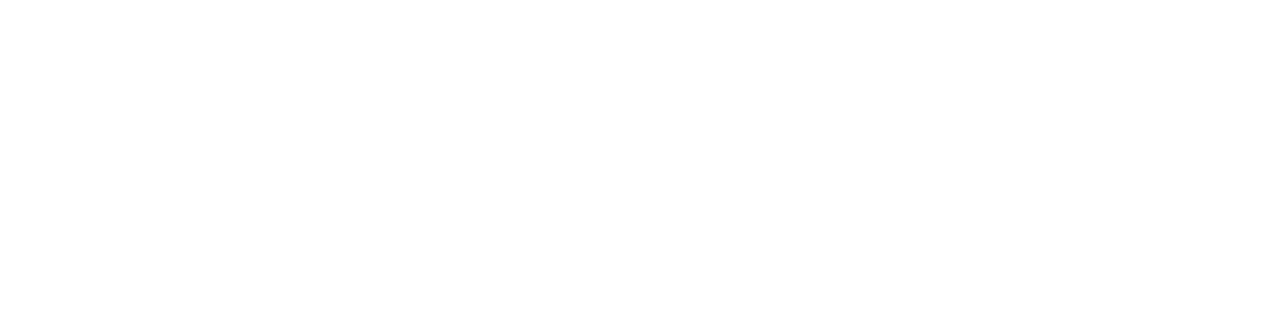
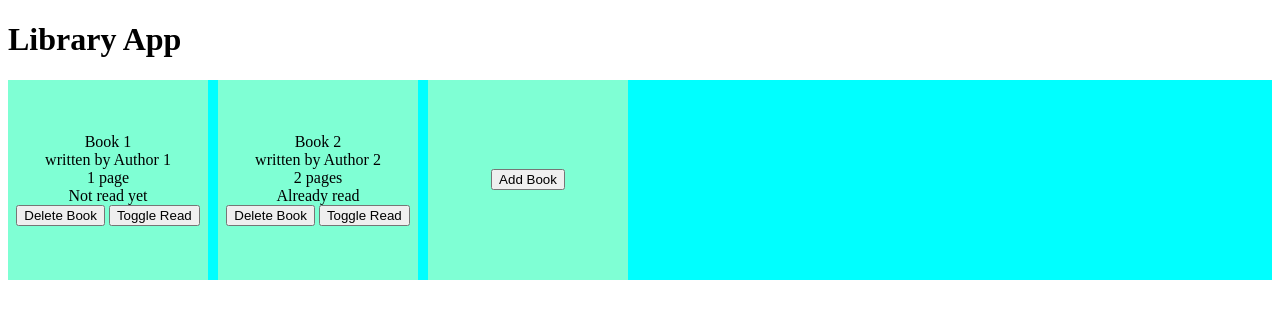
Before and after one commit to GillesRamstein/odin-library, a plain HTML site: page index.html in a window 1280 px wide. Drawn offline with Linux system fonts and the light colour scheme.

Commit message:
html/css/js skeleton, not interactive yet

```diff
--- a/index.html
+++ b/index.html
@@ -1,14 +1,36 @@
 <!DOCTYPE html>
 <html lang="en">
-<head>
-    <meta charset="UTF-8">
-    <meta http-equiv="X-UA-Compatible" content="IE=edge">
-    <meta name="viewport" content="width=device-width, initial-scale=1.0">
-    <link rel="stylesheet" href="style.css">
-    <script defer src="script.js"></script>
-    <title>Document</title>
-</head>
-<body>
+    <head>
+        <meta charset="UTF-8" />
+        <meta http-equiv="X-UA-Compatible" content="IE=edge" />
+        <meta name="viewport" content="width=device-width, initial-scale=1.0" />
+        <link rel="stylesheet" href="style.css" />
+        <script defer src="script.js"></script>
+        <title>Document</title>
+    </head>
 
-</body>
+    <!-- Book Template -->
+    <div id="book-template" class="book card hidden">
+        <div id="book-title"></div>
+        <div><span>written by </span><span id="book-author"></span></div>
+        <div id="book-pages"></div>
+        <div id="book-read"></div>
+        <div id="book-buttons">
+            <input type="button" value="Delete Book" />
+            <input type="button" value="Toggle Read" />
+        </div>
+    </div>
+
+    <body>
+        <div id="library-app">
+            <div id="header">
+                <h1>Library App</h1>
+            </div>
+            <div id="books">
+                <div id="add-book" class="card">
+                    <input type="button" value="Add Book" />
+                </div>
+            </div>
+        </div>
+    </body>
 </html>
--- a/script.js
+++ b/script.js
@@ -0,0 +1,42 @@
+let myLibrary = [];
+let books = document.getElementById("books");
+
+function Book(title, author, pages, read) {
+    this.title = title;
+    this.author = author;
+    this.pages = pages;
+    this.read = read;
+}
+
+function addBookToLibrary(book) {
+    myLibrary.push(book);
+}
+
+function formatPages(pages) {
+    if (pages < 0) return "book is from another dimension";
+    if (pages === 0) return "book is empty";
+    if (pages === 1) return "1 page";
+    return pages + " pages";
+}
+
+function formatRead(read) {
+    if (read) return "Already read";
+    return "Not read yet";
+}
+
+function displayBook(book) {
+    let newBook = document.getElementById("book-template").cloneNode(true);
+    newBook.classList.remove("hidden");
+    newBook.querySelector("#book-title").textContent = book.title;
+    newBook.querySelector("#book-author").textContent = book.author;
+    newBook.querySelector("#book-pages").textContent = formatPages(book.pages);
+    newBook.querySelector("#book-read").textContent = formatRead(book.read);
+    books.insertBefore(newBook, document.getElementById("add-book"));
+}
+
+myLibrary = [
+    new Book("Book 1", "Author 1", 1, false),
+    new Book("Book 2", "Author 2", 2, true),
+];
+
+myLibrary.forEach((book) => displayBook(book));
--- a/style.css
+++ b/style.css
@@ -0,0 +1,28 @@
+
+
+
+.card {
+    width: 200px;
+    height: 200px;
+    background-color: aquamarine;
+    display: flex;
+    align-items: center;
+    justify-content: center;
+}
+
+
+
+#books {
+    display: flex;
+    gap: 10px;
+    background-color: aqua;
+}
+
+.book {
+    display: flex;
+    flex-direction: column;
+}
+
+.hidden {
+    display: none;
+}
```
